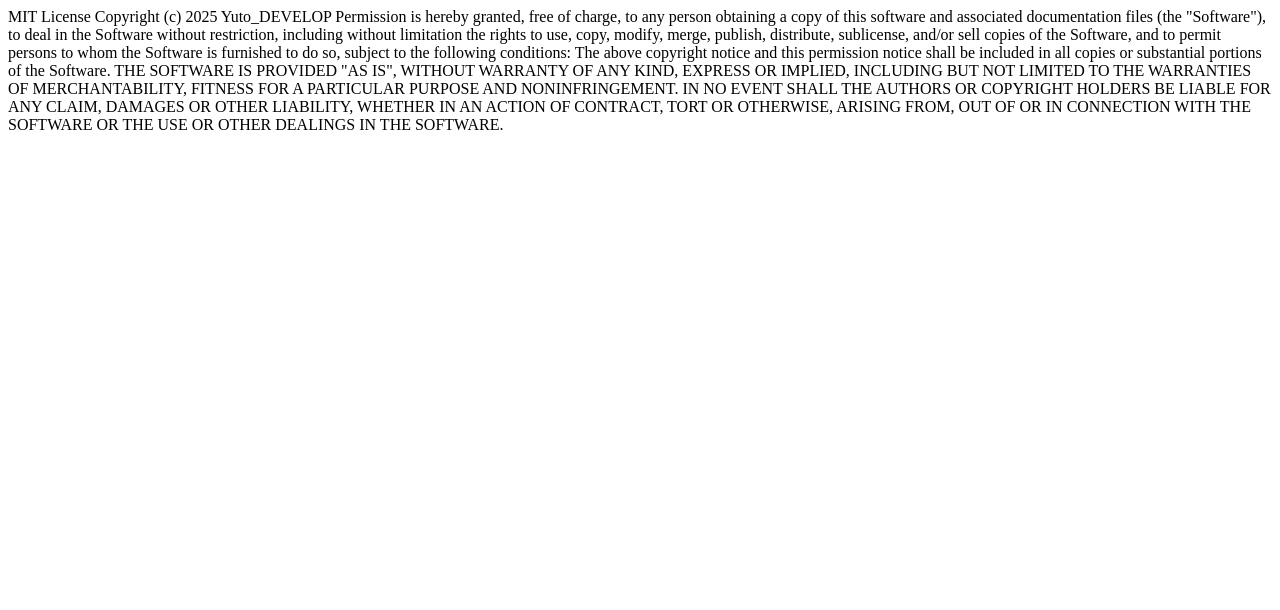
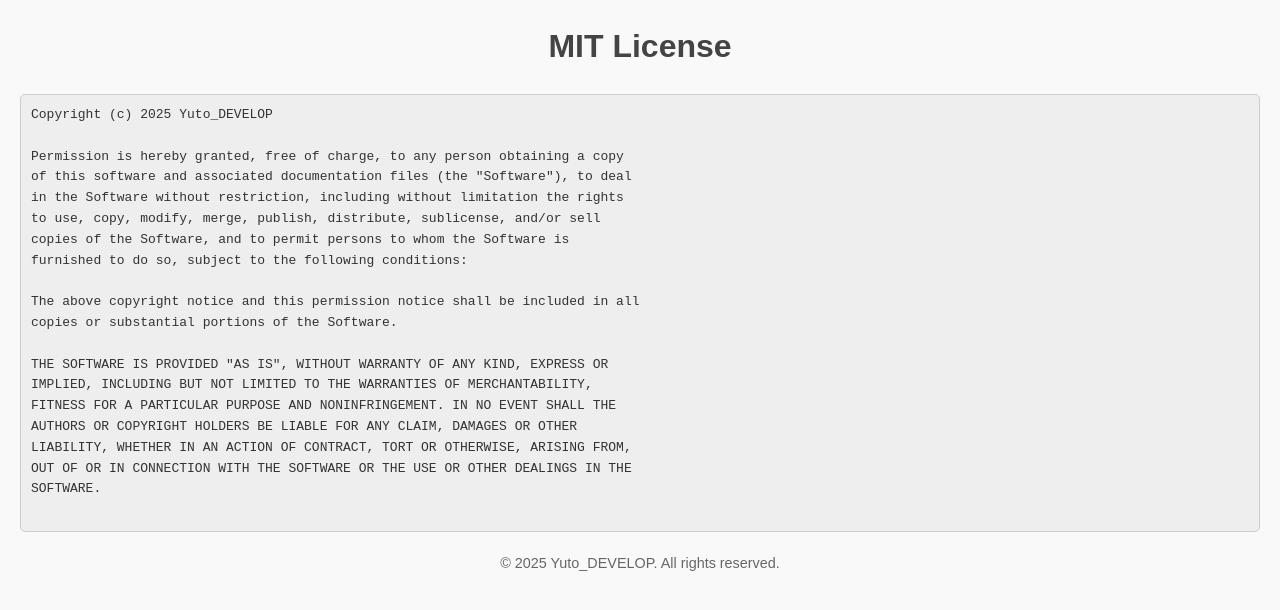
Before and after one commit to yucchannel/cinnamon, a plain HTML site: page license.html in a window 1280 px wide. Drawn offline with Linux system fonts and the light colour scheme.

Commit message:
Update license.html

```diff
--- a/license.html
+++ b/license.html
@@ -1,5 +1,39 @@
-MIT License
-
+<!DOCTYPE html>
+<html lang="en">
+<head>
+    <meta charset="UTF-8">
+    <meta name="viewport" content="width=device-width, initial-scale=1.0">
+    <title>MIT License</title>
+    <style>
+        body {
+            font-family: Arial, sans-serif;
+            line-height: 1.6;
+            margin: 20px;
+            background-color: #f9f9f9;
+            color: #333;
+        }
+        h1 {
+            text-align: center;
+            color: #444;
+        }
+        pre {
+            background-color: #eee;
+            padding: 10px;
+            border-radius: 5px;
+            border: 1px solid #ccc;
+            overflow: auto;
+        }
+        footer {
+            text-align: center;
+            margin-top: 20px;
+            font-size: 0.9em;
+            color: #666;
+        }
+    </style>
+</head>
+<body>
+    <h1>MIT License</h1>
+    <pre>
 Copyright (c) 2025 Yuto_DEVELOP
 
 Permission is hereby granted, free of charge, to any person obtaining a copy
@@ -19,3 +53,9 @@ AUTHORS OR COPYRIGHT HOLDERS BE LIABLE FOR ANY CLAIM, DAMAGES OR OTHER
 LIABILITY, WHETHER IN AN ACTION OF CONTRACT, TORT OR OTHERWISE, ARISING FROM,
 OUT OF OR IN CONNECTION WITH THE SOFTWARE OR THE USE OR OTHER DEALINGS IN THE
 SOFTWARE.
+    </pre>
+    <footer>
+        &copy; 2025 Yuto_DEVELOP. All rights reserved.
+    </footer>
+</body>
+</html>
```
